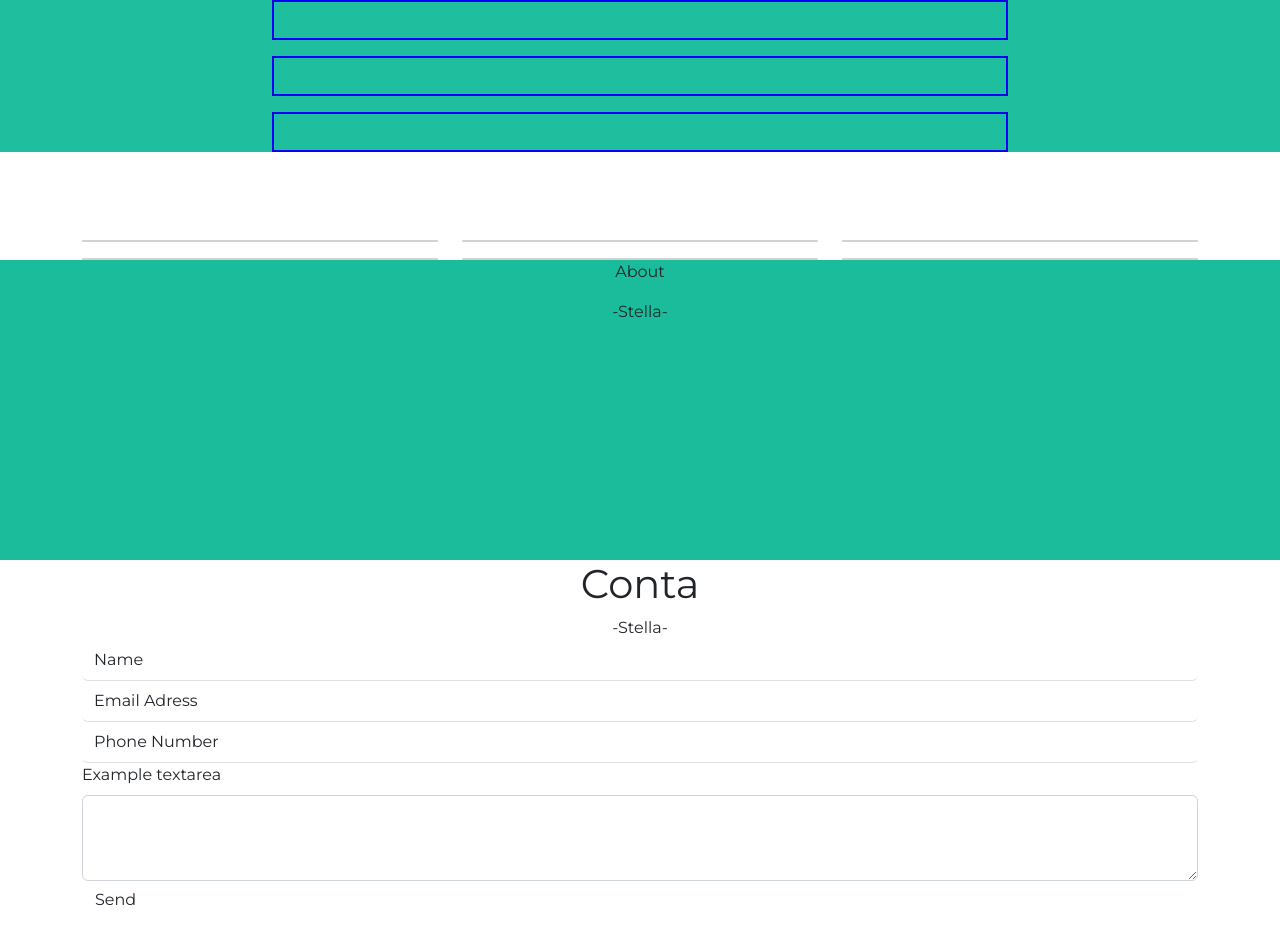
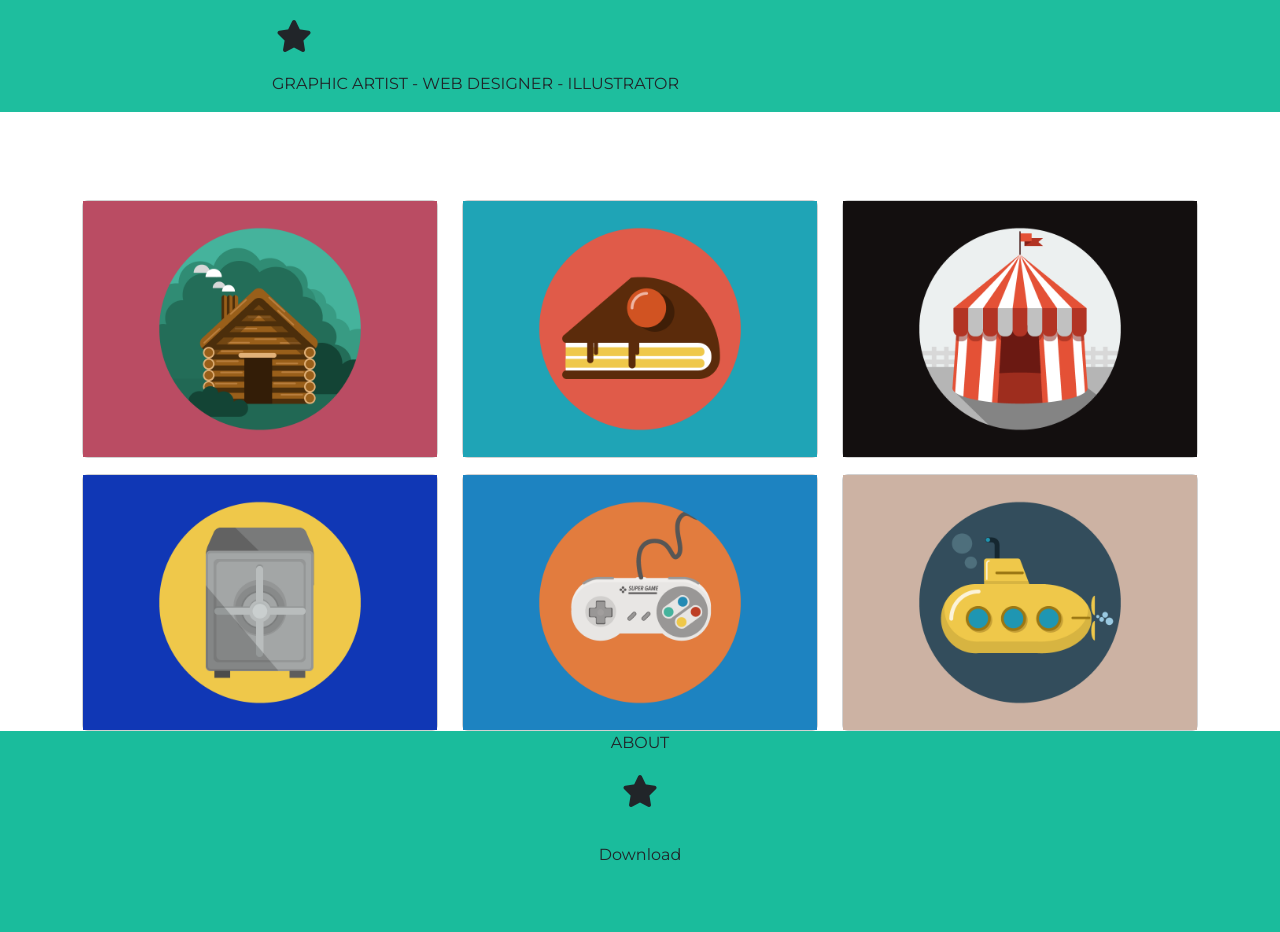
Before and after one commit to furkancaliskan0/html-css-bootstrap-freelancer, a plain HTML site: page index.html in a window 1280 px wide. Shown: the part 388-1320 px from the top of the page. Drawn offline with nearby package versions, Linux system fonts and the light colour scheme.

Commit message:
completed header

```diff
--- a/css/style.css
+++ b/css/style.css
@@ -16,19 +16,19 @@ body{
 }
 .about-green{
     background-color: #1abc9c;
-    min-height: 300px;
+    min-height: 280px;
 }
 
 .logo{
     width: 200px;
     height: 200px;
     border-radius: 50%;
-    min-height: 300px;
+    min-height: 260px;
 }
 
 
 .hero-avatar, .hero-text, .decoration, .hero-subheading, .text .block_xl{
     width: 100%;
     height: 40px;
-    border: 2px solid blue
+
 }
--- a/index.html
+++ b/index.html
@@ -48,24 +48,30 @@
         <div class="part-hero">
             <!-- container 2 -->
             <div class="container">
-                <div class="row justify-content-center">
+                <div class="row text-center justify-content-center">
                     <div class="col-6">
                         <img src="./img/avatar.svg" alt=" logo" class="logo">
                     </div>
                 </div>
                 <div class="row justify-content-center mt-3">
                     <div class="col-8">
-                        <div class="hero-text"></div>
+                        <div class="hero-text">
+                            START BOOTSTRAP
+                        </div>
                     </div>
                 </div>
                 <div class="row justify-content-center mt-3">
                     <div class="col-8">
-                        <div class="decoration"></div>
+                        <div class="decoration">
+                            <i class="fa-solid fa-star fs-2 p-1"></i>
+                        </div>
                     </div>
                 </div>
                 <div class="row justify-content-center mt-3">
                     <div class="col-8">
-                       <div class="hero-subheading"></div>
+                       <div class="hero-subheading">
+                        GRAPHIC ARTIST - WEB DESIGNER - ILLUSTRATOR
+                       </div>
                     </div>
                 </div>
             </div>
@@ -91,32 +97,32 @@
             <div class="justify-content-center mt-4 row row-cols-1 row-cols-md-2 row-cols-lg-3">
                 <div class="col mt-3">
                     <div class="card">
-
+                        <img src="./img/cabin.png" class="img-fluid" alt="">
                     </div>
                 </div>
                 <div class="col mt-3">
                     <div class="card">
-
+                        <img src="./img/cake.png" class="img-fluid" alt="">
                     </div>
                 </div>
                 <div class="col mt-3">
                     <div class="card">
-
+                        <img src="./img/circus.png" class="img-fluid" alt="">
                     </div>
                 </div>
                 <div class="col mt-3">
                     <div class="card">
-
+                        <img src="./img/safe.png" class="img-fluid" alt="">
                     </div>
                 </div>
                 <div class="col mt-3">
                     <div class="card">
-
+                        <img src="./img/game.png" class="img-fluid" alt="">
                     </div>
                 </div>
                 <div class="col mt-3">
                     <div class="card">
-
+                        <img src="./img/submarine.png" class="img-fluid" alt="">
                     </div>
                 </div>
             </div>
@@ -127,12 +133,12 @@
             <div class="container">
                 <div class="row">
                     <div class="col text-center mb-3">
-                        About
+                        ABOUT
                         </div>
                 </div>
                 <div class="row">
                     <div class="col text-center mb-3">
-                        -Stella-
+                        <i class="fa-solid fa-star fs-2 p-1"></i>
                         </div>
                 </div>
                 <div class="row row-cols-1 row-cols-md-2 row-cols-lg-2">
@@ -145,7 +151,7 @@
                 </div>
                 <div class="row">
                     <div class="col text-center m-3">
-                        </div>
+                        Download    </div>
                 </div>
             </div>
         </div>
@@ -171,7 +177,17 @@
         </div>
     </main>
 
+            <!--   bootstrap-->
+            <footer>
 
+
+                <!-- Copyright -->
+                <div class="text-center p-3" style="background-color: rgba(0, 0, 0, 0.2);">
+                    © 2020 Copyright:
+                    <a class="text-dark" href="https://mdbootstrap.com/">MDBootstrap.com</a>
+                </div>
+
+            </footer>
 
 
 
```
